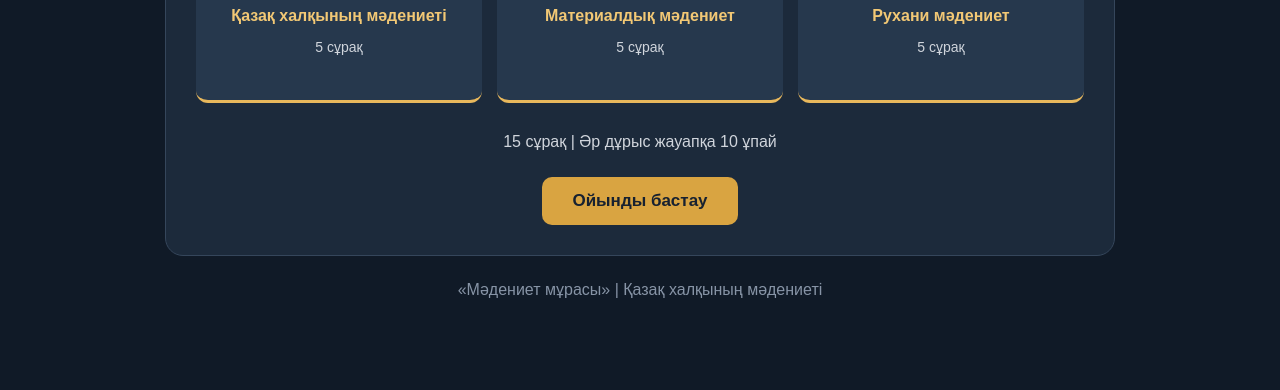
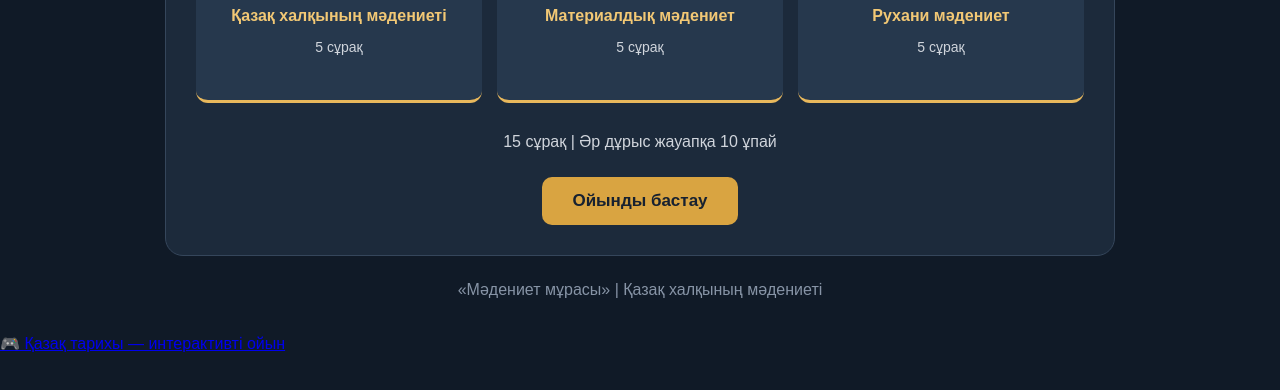
Before and after one commit to Aknur67/History-Game, a plain HTML site: page index.html in a window 1280 px wide. Shown: the part 342-732 px from the top of the page. Drawn offline with Linux system fonts and the light colour scheme.

Commit message:
Add interactive game link for Kazakh history

```diff
--- a/index.html
+++ b/index.html
@@ -773,6 +773,8 @@ function restartGame() {
 }
 
 </script>
-
+<a href="https://aknur67.github.io/History-Game/">
+  🎮 Қазақ тарихы — интерактивті ойын
+</a>
 </body>
 </html>
```
